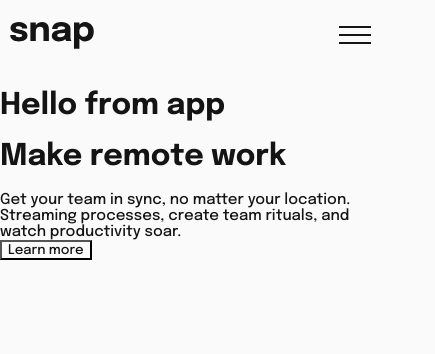
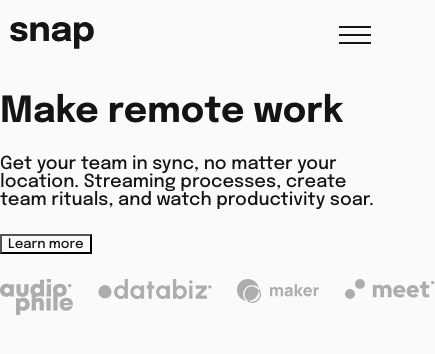
Before and after one commit to BnayaKahalani/intro-section-with-dropdown-navigation, a React (Vite) app: page / in a window 390 px wide. Shown: the top 354 px of the page, 435 px wide, since content can reach past the window. Built offline with nearby package versions, Linux system fonts and the light colour scheme.

Commit message:
fix: redux toolkit functionality - hamburger menu

```diff
--- a/src/App.jsx
+++ b/src/App.jsx
@@ -1,27 +1,26 @@
-import React, { useState } from "react"
+import React from "react"
+import { useSelector, useDispatch } from "react-redux"
 import Header from "./components/Header"
 import { HeroImage } from "./components/HeroImage"
 import { HeroText } from "./components/HeroText"
-import Nav from "./components/Navbar"
+import { Partners } from "./components/Partners"
+import { toggleMenu } from "./redux/menu"
 
 function App() {
-  const [isMenuOpen, setIsMenuOpen] = useState(false)
-
-  const toggleMenu = () => {
-    setIsMenuOpen(!isMenuOpen)
-  }
+  const toggleMenuValue = useSelector((state) => state.menuStore.value)
+  const dispatch = useDispatch()
 
   return (
     <div className='App'>
-      <Header toggleMenu={toggleMenu} />
-      {isMenuOpen && (
+      <Header />
+      {toggleMenuValue && (
         <div
           className='overlay'
-          onClick={toggleMenu}
+          onClick={() => dispatch(toggleMenu())}
         />
       )}
-      <h1>Hello from app</h1>
       <HeroText />
+      <Partners />
     </div>
   )
 }
--- a/src/components/HeroText.jsx
+++ b/src/components/HeroText.jsx
@@ -2,7 +2,7 @@ import React from "react"
 
 export const HeroText = () => {
   return (
-    <div>
+    <div className='hero-text'>
       <h1>Make remote work</h1>
       <p>
         Get your team in sync, no matter your location. Streaming processes, create team rituals, and watch productivity
--- a/src/components/Navbar.jsx
+++ b/src/components/Navbar.jsx
@@ -10,10 +10,10 @@ import todo from "../assets/images/icon-todo.svg"
 import calendar from "../assets/images/icon-calendar.svg"
 import reminders from "../assets/images/icon-reminders.svg"
 import planning from "../assets/images/icon-planning.svg"
-import toggleMenu from "../redux/toggleMenu"
+import { toggleMenu } from "../redux/menu"
 
 const Nav = () => {
-  const { toggleMenu } = useSelector((state) => state.toggleMenu.value)
+  const toggleMenuValue = useSelector((state) => state.menuStore.value)
 
   const [isFeaturesOpen, setIsFeaturesOpen] = useState(false)
   const [isCompanyOpen, setIsCompanyOpen] = useState(false)
@@ -26,10 +26,10 @@ const Nav = () => {
 
   return (
     <nav>
-      {toggleMenu ? (
+      {toggleMenuValue ? (
         <button
           className='menu-toggle'
-          onClick={() => dispatch(toggleMenu)}
+          onClick={() => dispatch(toggleMenu())}
         >
           <img
             src={iconCloseMenu}
@@ -39,7 +39,7 @@ const Nav = () => {
       ) : (
         <button
           className='menu-toggle'
-          onClick={() => dispatch(toggleMenu)}
+          onClick={() => dispatch(toggleMenu())}
         >
           <img
             src={iconMenu}
@@ -47,7 +47,7 @@ const Nav = () => {
           />
         </button>
       )}
-      <div className={`menu-container ${toggleMenu ? "open" : ""}`}>
+      <div className={`menu-container ${toggleMenuValue ? "open" : ""}`}>
         <ul>
           <li className='nav-features'>
             <NavLink
--- /dev/null
+++ b/src/components/Partners.jsx
@@ -0,0 +1,35 @@
+import audiophile from "../assets/images/client-audiophile.svg"
+import databiz from "../assets/images/client-databiz.svg"
+import maker from "../assets/images/client-maker.svg"
+import meet from "../assets/images/client-meet.svg"
+
+export const Partners = () => {
+  return (
+    <ul className='partners'>
+      <li>
+        <img
+          src={audiophile}
+          alt='audiophile-logo'
+        />
+      </li>
+      <li>
+        <img
+          src={databiz}
+          alt='databiz-logo'
+        />
+      </li>
+      <li>
+        <img
+          src={maker}
+          alt='maker-logo'
+        />
+      </li>
+      <li>
+        <img
+          src={meet}
+          alt='meet-logo'
+        />
+      </li>
+    </ul>
+  )
+}
--- /dev/null
+++ b/src/redux/menu.js
@@ -0,0 +1,18 @@
+import { createSlice } from "@reduxjs/toolkit"
+
+const initialState = {
+  value: false,
+}
+
+export const menuStore = createSlice({
+  name: "menuStore",
+  initialState,
+  reducers: {
+    toggleMenu: (state) => { state.value = !state.value }
+    ,
+  },
+})
+
+export const { toggleMenu } = menuStore.actions
+
+export default menuStore.reducer
--- a/src/redux/store.js
+++ b/src/redux/store.js
@@ -1,8 +1,8 @@
 import { configureStore } from "@reduxjs/toolkit";
-import toggleReducer from './toggleMenu'
+import menuStore from './menu'
 
 export default configureStore({
   reducer: {
-    toggleMenu: toggleReducer
-  }
+    menuStore,
+  },
 })
--- a/src/redux/toggleMenu.js
+++ /dev/null
@@ -1,19 +0,0 @@
-import { createSlice } from "@reduxjs/toolkit"
-
-const initialState = {
-  value: false,
-}
-
-export const toggleMenuSlice = createSlice({
-  name: "toggleMenu",
-  initialState,
-  reducers: {
-    toggleMenu: (state) =>
-      state.value = !state.value
-    ,
-  },
-})
-
-export const { toggleMenu } = toggleMenuSlice.actions
-
-export default toggleMenuSlice.reducer
--- /dev/null
+++ b/src/styles/components/hero-text.scss
@@ -0,0 +1,6 @@
+.hero-text {
+
+  & * {
+    margin-bottom: 25px;
+  }
+}
--- /dev/null
+++ b/src/styles/components/partners.scss
@@ -0,0 +1,4 @@
+.partners {
+  display: flex;
+  gap: 25px;
+}
--- a/src/styles/index.scss
+++ b/src/styles/index.scss
@@ -9,3 +9,6 @@
 @import "./components/navbar";
 @import "./components/header";
 @import "./components/dropdown";
+@import "./components/partners";
+@import "./components/hero-text";
+@import "./components/hero-image";
--- a/src/styles/setup/_base.scss
+++ b/src/styles/setup/_base.scss
@@ -28,8 +28,8 @@ li {
 body {
   min-height: 100vh;
   font-weight: 400;
-  font-size: 15px;
   overflow-x: hidden;
+  font-size: 18px;
 }
 
 main {
```
Also changed, not shown: src/styles/components/hero-image.scss (added).
